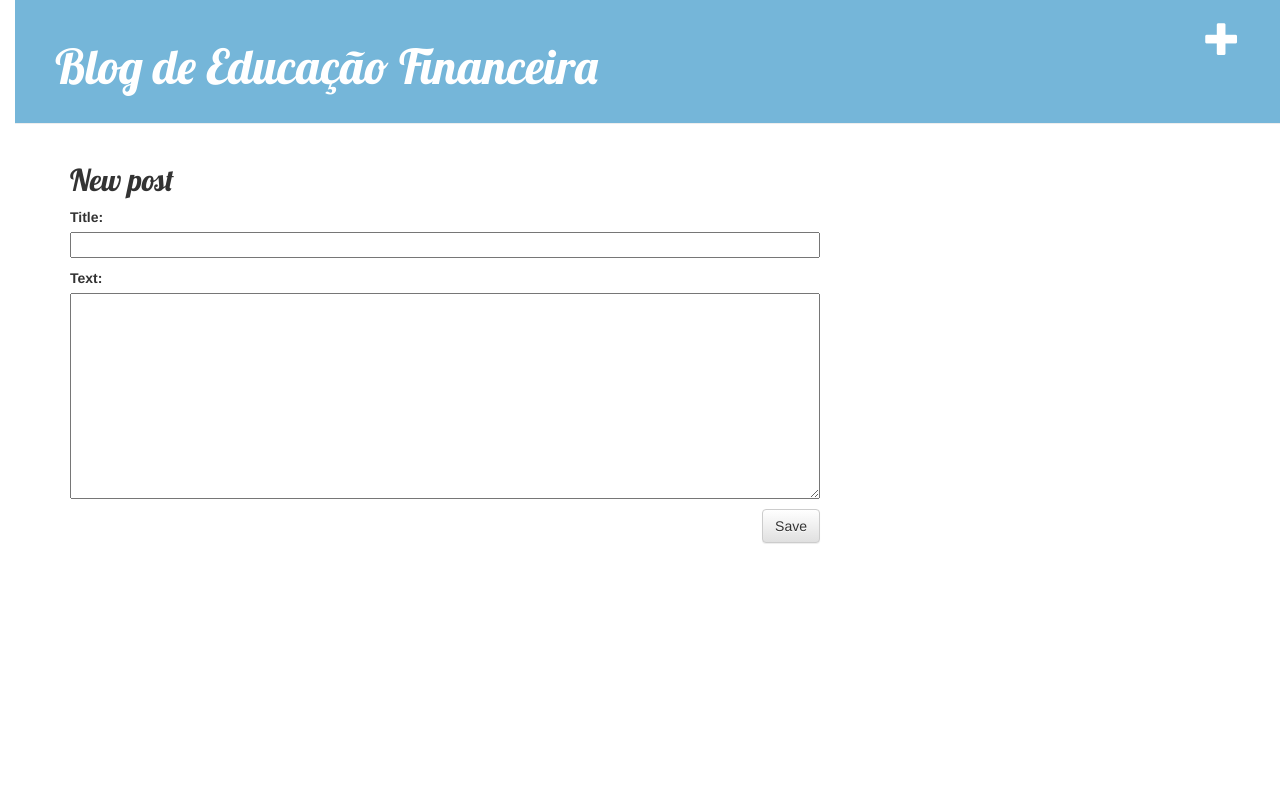
After one commit to vanessauab1/my-first-blog, a Django app: page /post/new in a window 1280 px wide. The commit adds this page. Run offline with Django 3.2, Linux system fonts and the light colour scheme; the visitor is signed in with stand-in values (Sample User, id 1); some libraries are stand-ins or nearby versions.

Commit message:
Adiçao de Views para postagem no site.

```diff
--- /dev/null
+++ b/blog/forms.py
@@ -0,0 +1,9 @@
+from django import forms
+
+from .models import Post
+
+class PostForm(forms.ModelForm):
+
+    class Meta:
+        model = Post
+        fields = ('title', 'text',)
--- a/blog/models.py
+++ b/blog/models.py
@@ -1,14 +1,13 @@
-from django.conf import settings
 from django.db import models
 from django.utils import timezone
-
-
 class Post(models.Model):
-    author = models.ForeignKey(settings.AUTH_USER_MODEL, on_delete=models.CASCADE)
+    author = models.ForeignKey('auth.User',on_delete=models.CASCADE)
     title = models.CharField(max_length=200)
     text = models.TextField()
-    created_date = models.DateTimeField(default=timezone.now)
-    published_date = models.DateTimeField(blank=True, null=True)
+    created_date = models.DateTimeField(
+            default=timezone.now)
+    published_date = models.DateTimeField(
+            blank=True, null=True)
 
     def publish(self):
         self.published_date = timezone.now()
--- /dev/null
+++ b/blog/static/css/blog.css
@@ -0,0 +1,55 @@
+h1 a, h2 a {
+    color: #070f6B;
+    font-family: 'Lobster';
+}
+
+body {
+    padding-left: 15px;
+}
+
+.page-header {
+    background-color: #75B6D9;
+    margin-top: 0;
+    padding: 20px 20px 20px 40px;
+}
+
+.page-header h1, .page-header h1 a, .page-header h1 a:visited, .page-header h1 a:active {
+    color: #ffffff;
+    font-size: 36pt;
+    text-decoration: none;
+}
+
+.content {
+    margin-left: 40px;
+}
+
+h1, h2, h3, h4 {
+    font-family: 'Lobster', cursive;
+}
+
+.date {
+    color: #828282;
+}
+
+.save {
+    float: right;
+}
+
+.post-form textarea, .post-form input {
+    width: 100%;
+}
+
+.top-menu, .top-menu:hover, .top-menu:visited {
+    color: #ffffff;
+    float: right;
+    font-size: 26pt;
+    margin-right: 20px;
+}
+
+.post {
+    margin-bottom: 70px;
+}
+
+.post h2 a, .post h2 a:visited {
+    color: #000000;
+}
--- /dev/null
+++ b/blog/templates/blog/base.html
@@ -0,0 +1,28 @@
+{% load static %}
+<html>
+    <head>
+        <title>Blog de Educação Financeira</title>
+        <link rel="stylesheet" href="//maxcdn.bootstrapcdn.com/bootstrap/3.2.0/css/bootstrap.min.css">
+        <link rel="stylesheet" href="//maxcdn.bootstrapcdn.com/bootstrap/3.2.0/css/bootstrap-theme.min.css">
+        <link href='//fonts.googleapis.com/css?family=Lobster&subset=latin,latin-ext' rel='stylesheet' type='text/css'>
+        <link rel="stylesheet" href="{% static 'css/blog.css' %}">
+    </head>
+    <body>
+        <div class="page-header">
+
+            {% if user.is_authenticated %}
+            <a href="{% url 'post_new' %}" class="top-menu"><span class="glyphicon glyphicon-plus"></span></a>
+            {% endif %}
+
+            <h1><a href="/">Blog de Educação Financeira</a></h1>
+        </div>
+        <div class="content container">
+            <div class="row">
+                <div class="col-md-8">
+                    {% block content %}
+                    {% endblock %}
+                </div>
+            </div>
+        </div>
+    </body>
+</html>
--- /dev/null
+++ b/blog/templates/blog/post_edit.html
@@ -0,0 +1,9 @@
+{% extends 'blog/base.html' %}
+
+{% block content %}
+    <h2>New post</h2>
+    <form method="POST" class="post-form">{% csrf_token %}
+        {{ form.as_p }}
+        <button type="submit" class="save btn btn-default">Save</button>
+    </form>
+{% endblock %}
--- a/blog/urls.py
+++ b/blog/urls.py
@@ -3,4 +3,7 @@ from . import views
 
 urlpatterns = [
     path('', views.post_list, name='post_list'),
+    path('post/<int:pk>', views.post_detail, name='post_detail'),
+    path('post/new', views.post_new, name='post_new'),
+    path('post/<int:pk>/edit', views.post_edit, name='post_edit'),
 ]
--- a/blog/views.py
+++ b/blog/views.py
@@ -1,5 +1,43 @@
-from django.shortcuts import render
+from django.utils import timezone
+from django.shortcuts import get_object_or_404, redirect, render
+from blog.forms import PostForm
+from blog.models import Post
+from django.shortcuts import redirect
+from .forms import PostForm
 
-# Create your views here.
+
 def post_list(request):
-    return render(request, 'blog/post_list.html', {})
+    posts = Post.objects.filter(published_date__lte=timezone.now()).order_by('published_date')
+    return render(request, 'blog/post_list.html', {'posts': posts})
+
+def post_detail(request, pk):
+    post = get_object_or_404(Post, pk=pk)
+    return render(request, 'blog/post_detail.html', {'post': post})
+
+def post_new(request):
+     if request.method == "POST":
+         form = PostForm(request.POST)
+         if form.is_valid():
+             post = form.save(commit=False)
+             post.author = request.user
+             post.published_date = timezone.now()
+             post.save()
+             return redirect('post_detail', pk=post.pk)
+     else:
+         form = PostForm()
+     return render(request, 'blog/post_edit.html', {'form': form})
+
+
+def post_edit(request, pk):
+     post = get_object_or_404(Post, pk=pk)
+     if request.method == "POST":
+         form = PostForm(request.POST, instance=post)
+         if form.is_valid():
+             post = form.save(commit=False)
+             post.author = request.user
+             post.published_date = timezone.now()
+             post.save()
+             return redirect('post_detail', pk=post.pk)
+     else:
+         form = PostForm(instance=post)
+     return render(request, 'blog/post_edit.html', {'form': form})
```
Also changed, not shown: blog/templates/blog/post_detail.html (added, +16 -0 lines), blog/templates/blog/post_list.html (+12 -21 lines).
